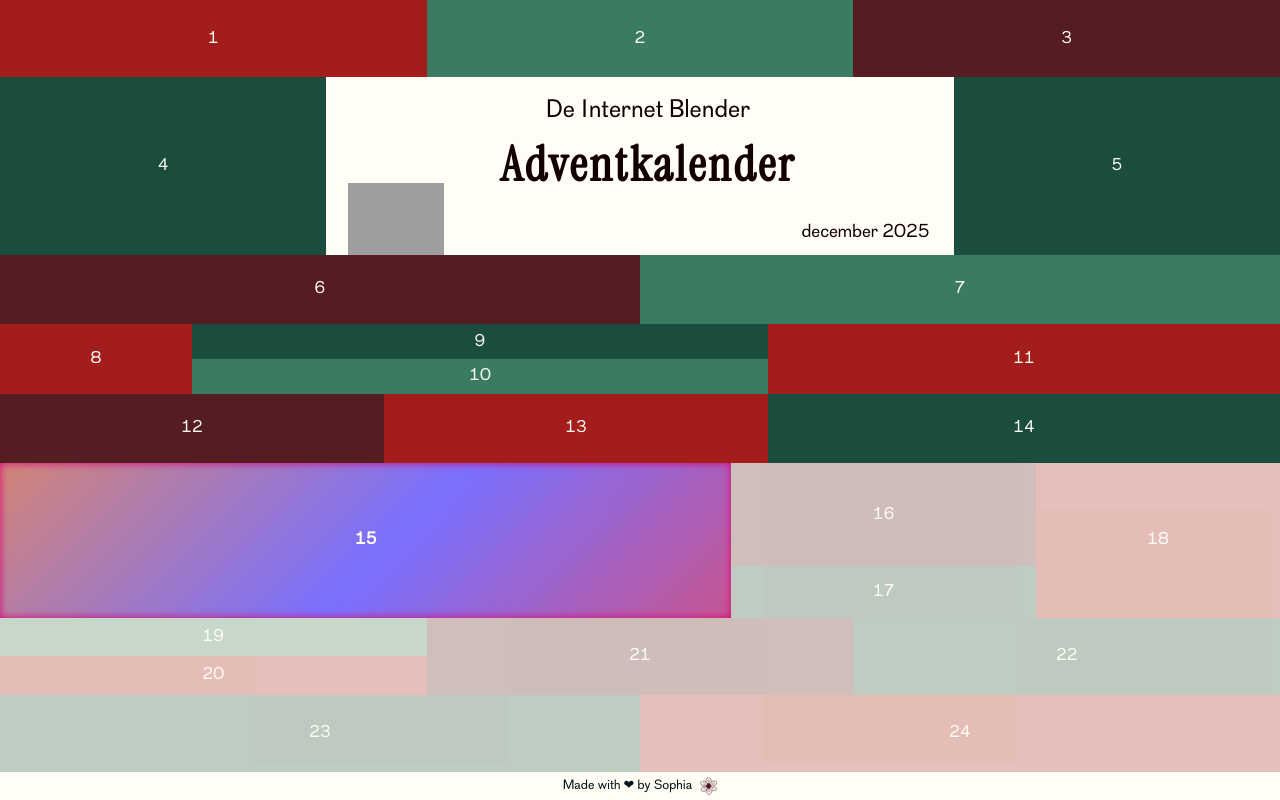
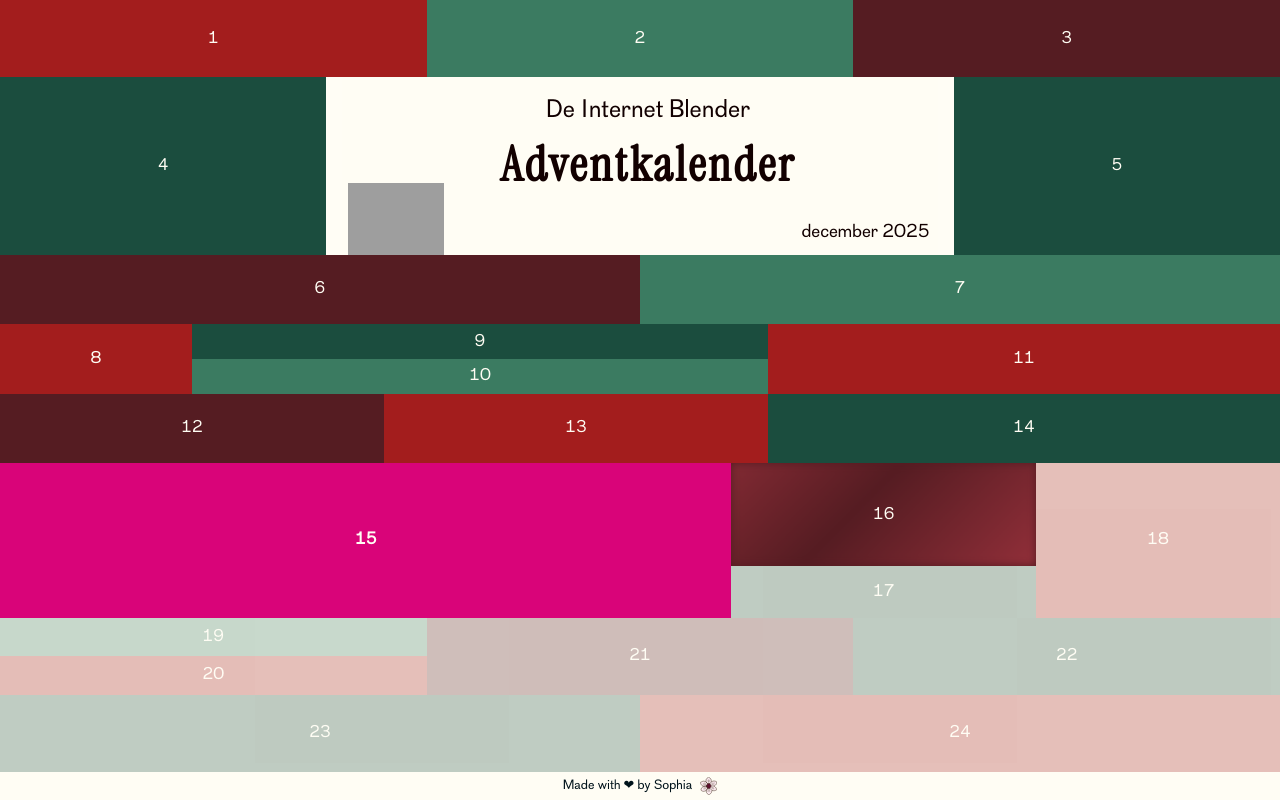
Before and after one commit to sophiavl/portfolio2025, a Nuxt app: page /adventkalender in a window 1280 px wide. Built offline with nearby package versions, Linux system fonts and the light colour scheme; grey boxes are pictures that could not be loaded.

Commit message:
16 december

```diff
--- a/pages/adventkalender.vue
+++ b/pages/adventkalender.vue
@@ -149,7 +149,7 @@
         </button>
       </div>
       <div class="flex h-[20%] w-screen">
-        <button :disabled="unlockedDay < 15" id="glow-on-hover" @click="openOverlay(dayData[14])" :class="[
+        <button :disabled="unlockedDay < 15" @click="openOverlay(dayData[14])" :class="[
           'w-3/5 h-full flex justify-center items-center text-xl ',
           unlockedDay >= 15
             ? 'bg-[#d90479]'
@@ -158,7 +158,7 @@
           <p class="verjaardagstext">15</p>
         </button>
         <div class="flex flex-col w-1/4">
-          <button :disabled="unlockedDay < 16" @click="openOverlay(dayData[15])" :class="[
+          <button :disabled="unlockedDay < 16" id="glow-on-hover" @click="openOverlay(dayData[15])" :class="[
             'h-full flex justify-center items-center text-xl ',
             unlockedDay >= 16
               ? 'bg-[#551C22]'
@@ -266,7 +266,7 @@ function openOverlay(dayObject) {
   src.value = dayObject.src
 }
 const overlay = ref(false);
-const unlockedDay = ref(15);
+const unlockedDay = ref(16);
 const mounted = ref(false);
 
 onMounted(() => {
@@ -399,8 +399,9 @@ const dayData = [
   {
     day: 16,
     date: "16 december",
-    text: "Tekst dag 3...",
-    link: "https://example.com",
+    text: "Nu ik weer een jaartje ouder bent is het goed om even stil te staan bij alles wat ik heb gedaan in mijn leven. Weet jij bijvoorbeeld hoevaak je hebt geknipperd in je leven? Ik nu wel.",
+    link: "https://neal.fun/life-stats/",
+    vakje: "scratch"
   },
   {
     day: 17,
@@ -473,12 +474,12 @@ const dayData = [
   height: 100%;
 
   background: linear-gradient(-45deg,
-      rgb(245, 23, 138),
-      #43bc98,
-      #30ffdc,
-      #ff4242,
-      #7970ff,
-      #ff8f33);
+      #551C22,
+      #a93642,
+      #551C22,
+      #a93642,
+      #551C22,
+      #a93642);
   background-size: 400% 400%;
   animation: gradient 5s ease infinite reverse;
   filter: blur(4px);
```
